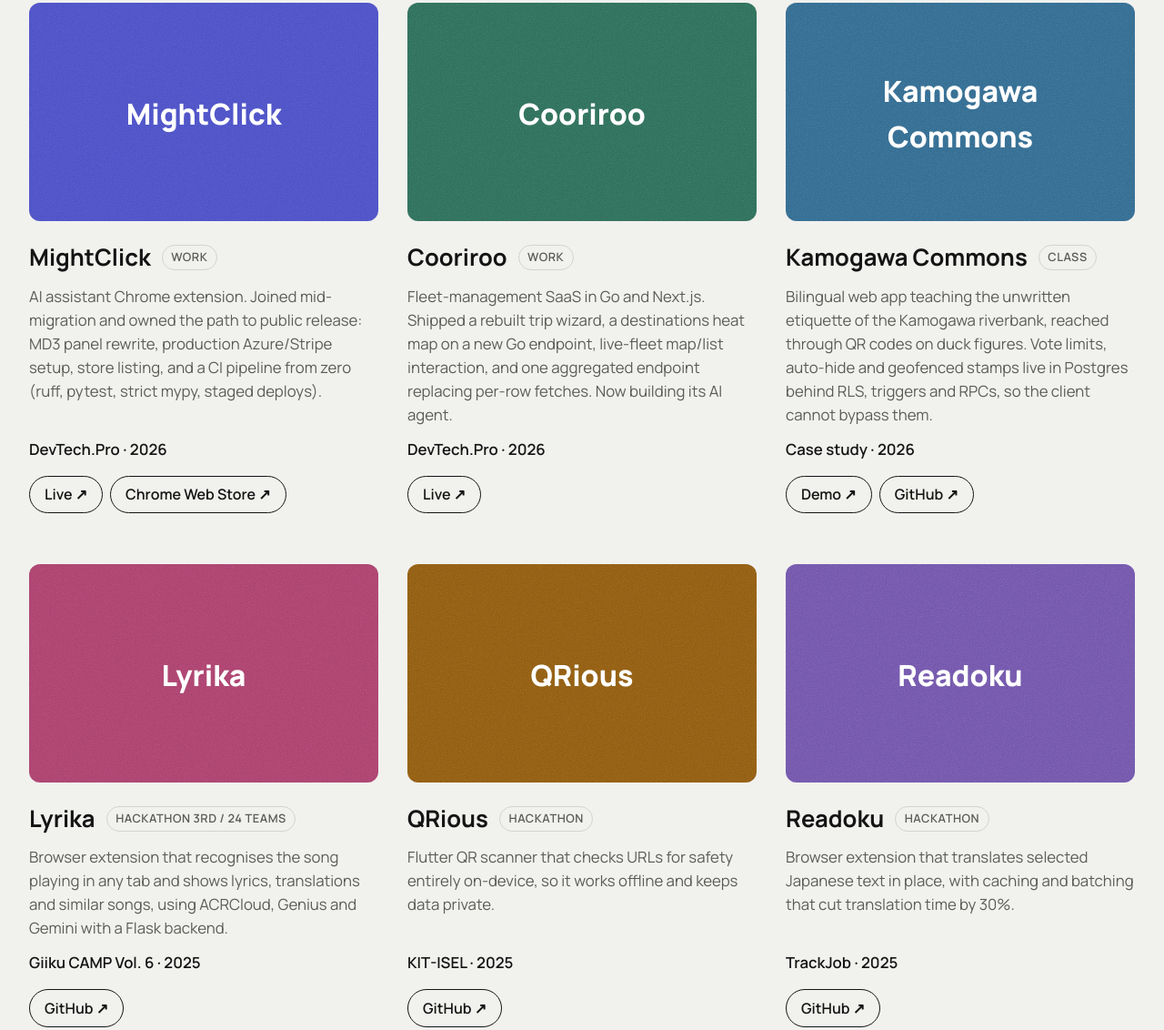
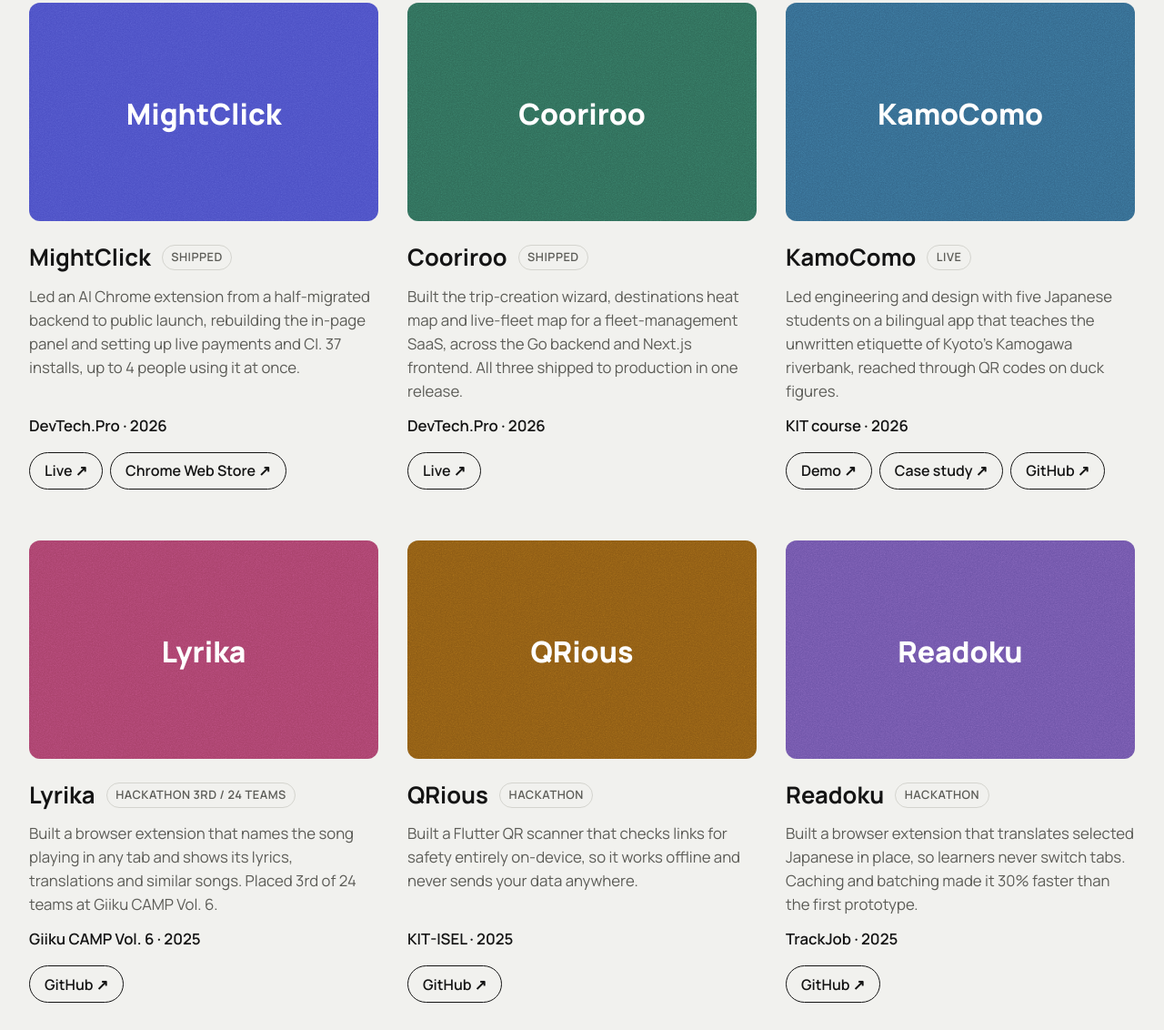
Before and after one commit to NaimiNafis/portfolio, an Astro site: page / in a window 1280 px wide. Shown: the part 945-2077 px from the top of the page at 91% size. Built offline with nearby package versions, Linux system fonts and the light colour scheme; Astro itself is replaced by a stand-in of ours.

Commit message:
feat: rewrite project descriptions, shipped/live badges, kamocomo case study link

```diff
--- a/src/components/Process.astro
+++ b/src/components/Process.astro
@@ -55,7 +55,7 @@ const steps: Step[] = [
   },
   {
     title: 'Build',
-    text: 'I build the feature end to end, and I put rules where the client cannot skip them. On Cooriroo, per-row count fetches became a single Go endpoint with its contract pinned by tests. On Kamogawa Commons, vote limits and geofences live in Postgres behind row-level security, not in React. Go and Python are my daily languages; Java and C are the foundations from university, and Flask is where my first backends started.',
+    text: 'I build the feature end to end, and I put rules where the client cannot skip them. On Cooriroo, per-row count fetches became a single Go endpoint with its contract pinned by tests. On KamoComo, vote limits and geofences live in Postgres behind row-level security, not in React. Go and Python are my daily languages; Java and C are the foundations from university, and Flask is where my first backends started.',
     tools: [
       { name: 'Go', icon: siGo },
       { name: 'Python', icon: siPython },
--- a/src/data/projects.ts
+++ b/src/data/projects.ts
@@ -18,7 +18,7 @@ export const projects: Project[] = [
   {
     slug: 'mightclick',
     title: 'MightClick',
-    tag: 'Work',
+    tag: 'Shipped',
     links: [
       { label: 'Live', href: 'https://mightclick.ai/' },
       {
@@ -27,31 +27,35 @@ export const projects: Project[] = [
       },
     ],
     description:
-      'AI assistant Chrome extension. Joined mid-migration and owned the path to public release: MD3 panel rewrite, production Azure/Stripe setup, store listing, and a CI pipeline from zero (ruff, pytest, strict mypy, staged deploys).',
+      'Led an AI Chrome extension from a half-migrated backend to public launch, rebuilding the in-page panel and setting up live payments and CI. 37 installs, up to 4 people using it at once.',
     meta: 'DevTech.Pro · 2026',
     color: '#4B4FC4',
   },
   {
     slug: 'cooriroo',
     title: 'Cooriroo',
-    tag: 'Work',
+    tag: 'Shipped',
     links: [{ label: 'Live', href: 'https://cooriroo.com/' }],
     description:
-      'Fleet-management SaaS in Go and Next.js. Shipped a rebuilt trip wizard, a destinations heat map on a new Go endpoint, live-fleet map/list interaction, and one aggregated endpoint replacing per-row fetches. Now building its AI agent.',
+      'Built the trip-creation wizard, destinations heat map and live-fleet map for a fleet-management SaaS, across the Go backend and Next.js frontend. All three shipped to production in one release.',
     meta: 'DevTech.Pro · 2026',
     color: '#2F6B58',
   },
   {
-    slug: 'kamogawa-commons',
-    title: 'Kamogawa Commons',
-    tag: 'Class',
+    slug: 'kamocomo',
+    title: 'KamoComo',
+    tag: 'Live',
     links: [
       { label: 'Demo', href: 'https://kamocomo.vercel.app' },
+      {
+        label: 'Case study',
+        href: 'https://docs.google.com/presentation/d/1uBzjtzy4lVQJ-pYMo_XD9Un__vCdnv1kZeoFxwDLTag/mobilepresent?slide=id.g3f94c9a7a84_0_0',
+      },
       { label: 'GitHub', href: 'https://github.com/NaimiNafis/kamocomo' },
     ],
     description:
-      'Bilingual web app teaching the unwritten etiquette of the Kamogawa riverbank, reached through QR codes on duck figures. Vote limits, auto-hide and geofenced stamps live in Postgres behind RLS, triggers and RPCs, so the client cannot bypass them.',
-    meta: 'Case study · 2026',
+      "Led engineering and design with five Japanese students on a bilingual app that teaches the unwritten etiquette of Kyoto's Kamogawa riverbank, reached through QR codes on duck figures.",
+    meta: 'KIT course · 2026',
     color: '#34688C',
   },
   {
@@ -60,7 +64,7 @@ export const projects: Project[] = [
     tag: 'Hackathon 3rd / 24 teams',
     links: [{ label: 'GitHub', href: 'https://github.com/NaimiNafis/Lyrika' }],
     description:
-      'Browser extension that recognises the song playing in any tab and shows lyrics, translations and similar songs, using ACRCloud, Genius and Gemini with a Flask backend.',
+      'Built a browser extension that names the song playing in any tab and shows its lyrics, translations and similar songs. Placed 3rd of 24 teams at Giiku CAMP Vol. 6.',
     meta: 'Giiku CAMP Vol. 6 · 2025',
     color: '#A8416A',
   },
@@ -70,7 +74,7 @@ export const projects: Project[] = [
     tag: 'Hackathon',
     links: [{ label: 'GitHub', href: 'https://github.com/NaimiNafis/QRious' }],
     description:
-      'Flutter QR scanner that checks URLs for safety entirely on-device, so it works offline and keeps data private.',
+      'Built a Flutter QR scanner that checks links for safety entirely on-device, so it works offline and never sends your data anywhere.',
     meta: 'KIT-ISEL · 2025',
     color: '#8C5A14',
   },
@@ -80,7 +84,7 @@ export const projects: Project[] = [
     tag: 'Hackathon',
     links: [{ label: 'GitHub', href: 'https://github.com/NaimiNafis/readoku' }],
     description:
-      'Browser extension that translates selected Japanese text in place, with caching and batching that cut translation time by 30%.',
+      'Built a browser extension that translates selected Japanese in place, so learners never switch tabs. Caching and batching made it 30% faster than the first prototype.',
     meta: 'TrackJob · 2025',
     color: '#6E54A8',
   },
```
Also changed, not shown: src/assets/projects/README.txt (added).
